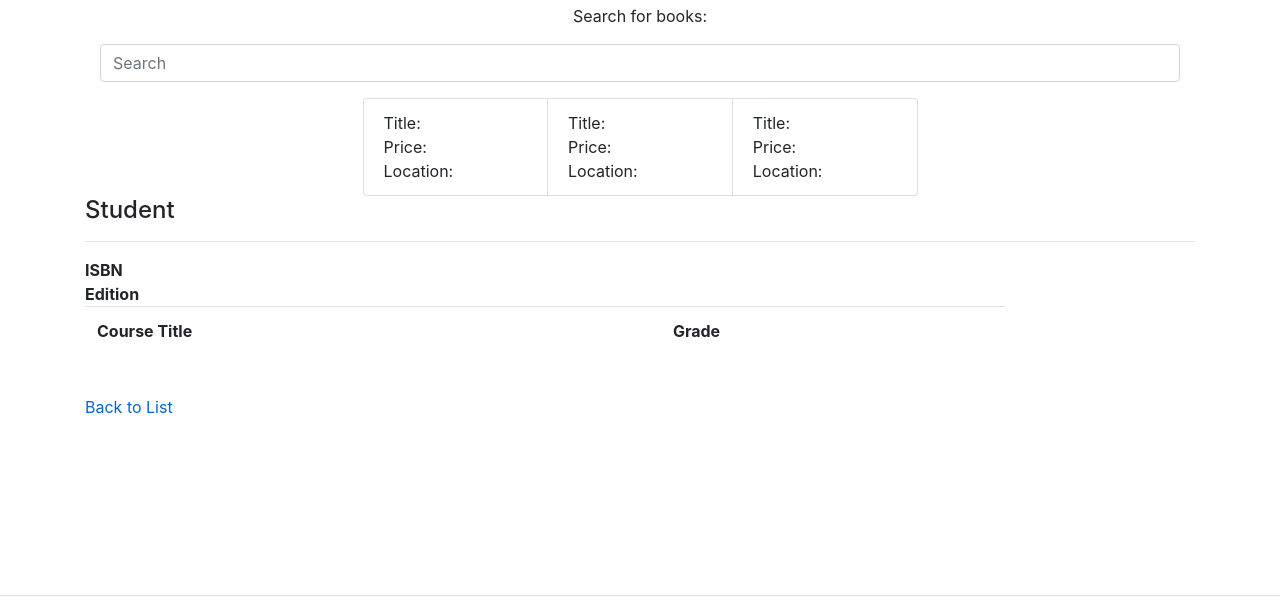
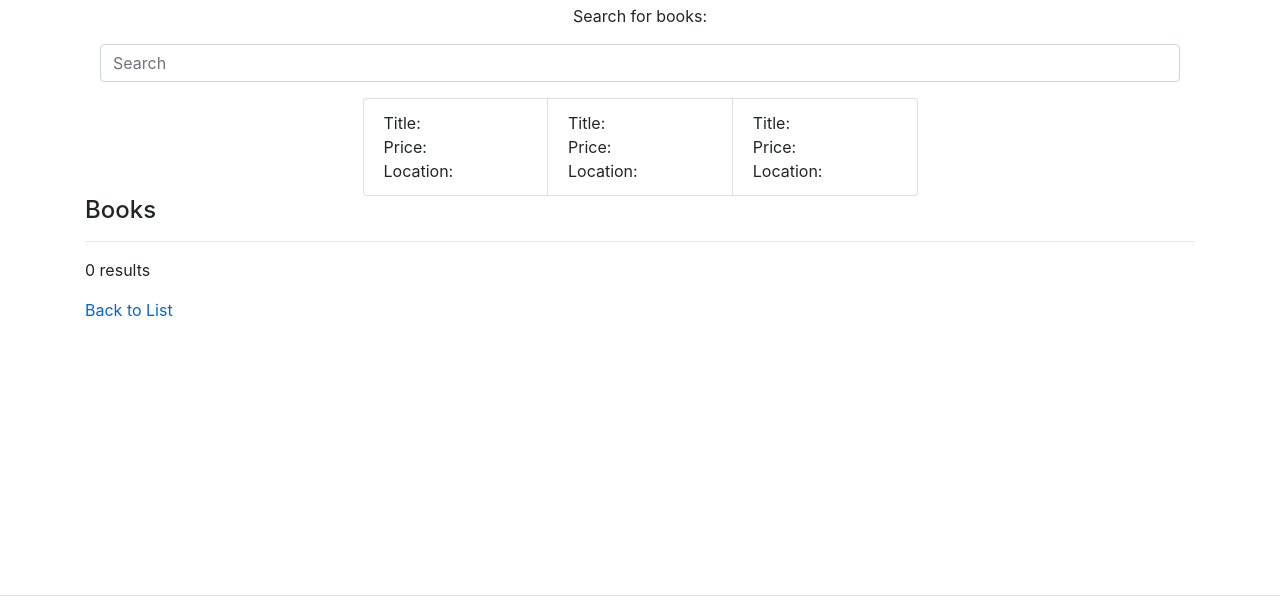
Before and after one commit to bi409f20/unibook, an ASP.NET Core app: page / in a window 1280 px wide. Shown: the part 144-755 px from the top of the page. Run offline with ASP.NET Core 8, Linux system fonts and the light colour scheme; lists and menus that the app fills with data are empty.

Commit message:
tak anders

```diff
--- a/unibook/unibook/Pages/Index.cshtml
+++ b/unibook/unibook/Pages/Index.cshtml
@@ -13,7 +13,7 @@
 <div class="col-md-auto">
     <form asp-controller="Listings" asp-action="=" Index">
         <p>
-            <input class="form-control" type="text" placeholder="Search" aria-label="Search">
+            <input class="form-control" type="text" placeholder="Search" aria-label="Search" name="query">
         </p>
     </form>
 </div>
@@ -38,41 +38,26 @@
     </ul>
 </div>
 <div>
-    <h4>Student</h4>
+    <h4>Books</h4>
     <hr />
+    <p>@(Model.Books.Count) results</p>
+    @foreach(var book in Model.Books)
+    {
         <dl class="row">
             <dt class="col-sm-2">
-            @Html.DisplayNameFor(model => model.Book.ISBN)
+                @Html.DisplayNameFor(model => book.ISBN)
             </dt>
-        <dd class="col-sm-10">
-            @Html.DisplayFor(model => model.Book.Author)
+            <dd class="col-sm-2">
+                @Html.DisplayFor(model => book.ISBN)
             </dd>
             <dt class="col-sm-2">
-            @Html.DisplayNameFor(model => model.Book.Edition)
+                @Html.DisplayNameFor(model => book.Title)
             </dt>
-        <dd class="col-sm-10">
-            @Html.DisplayFor(model => model.Book.Title)
-        </dd>
-        <dd class="col-sm-10">
-            <table class="table">
-                <tr>
-                    <th>Course Title</th>
-                    <th>Grade</th>
-                </tr>
-                @*@foreach (var item in Model.Book.Listings)
-                {
-                    <tr>
-                        <td>
-                            @Html.DisplayFor(modelItem => item.Id)
-                        </td>
-                        <td>
-                            @Html.DisplayFor(modelItem => item.Study)
-                        </td>
-                    </tr>
-                }*@
-            </table>
+            <dd class="col-sm-2">
+                @Html.DisplayFor(model => book.Title)
             </dd>
         </dl>
+    }
 </div>
 <div>
     <a asp-page="./Index">Back to List</a>
--- a/unibook/unibook/Pages/Index.cshtml.cs
+++ b/unibook/unibook/Pages/Index.cshtml.cs
@@ -13,20 +13,29 @@ namespace unibook.Pages
     public class IndexModel : PageModel
     {
         private readonly ILogger<IndexModel> _logger;
-        private readonly UnibookContext context;
+        private readonly UnibookContext _context;
 
         public IndexModel(ILogger<IndexModel> logger, UnibookContext context)
         {
             _logger = logger;
-            this.context = context;
+            _context = context;
         }
 
         public void OnGet()
         {
-            Book = context.Books.FirstOrDefault();
+            Books = _context.Books.ToList(); // SELECT * FROM Books;
         }
 
-        public Book Book { get; set; }
+        public void OnPost(string query)
+        {
+            query = (query ?? "").ToLower();
+
+            Books = _context.Books
+                .Where(b => b.Title.ToLower().Contains(query) || b.ISBN.ToLower().Contains(query) || b.Author.ToLower().Contains(query))
+                .ToList(); // SELECT * FROM Books WHERE title LIKE '%test%';
+        }
+
+        public List<Book> Books { get; set; }
         public Listing listing { get; set; }
         public User user { get; set; }
 
```
Lines whose indentation alone changed are shown as unchanged.
